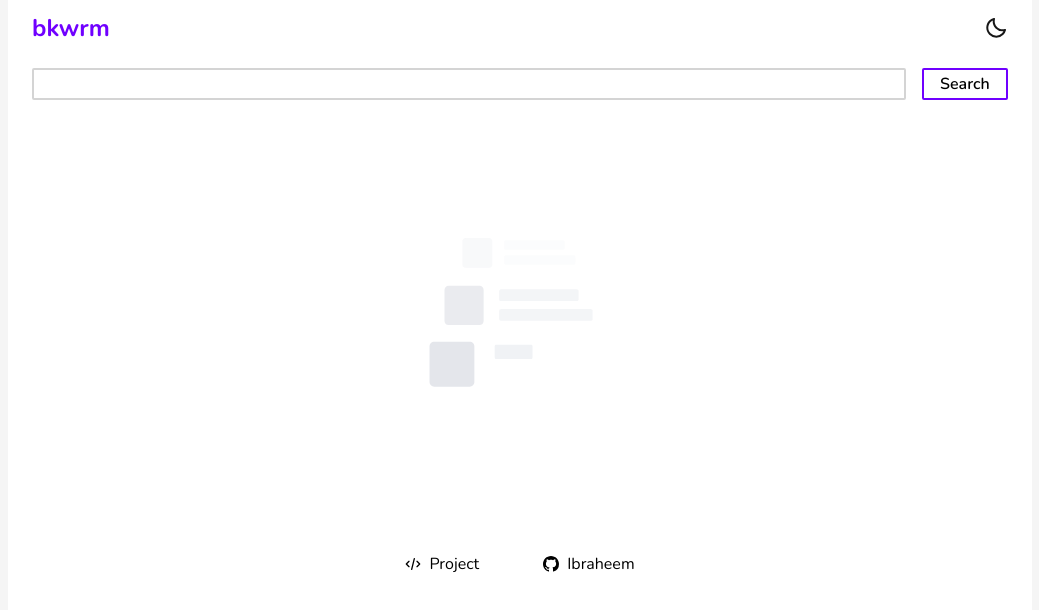
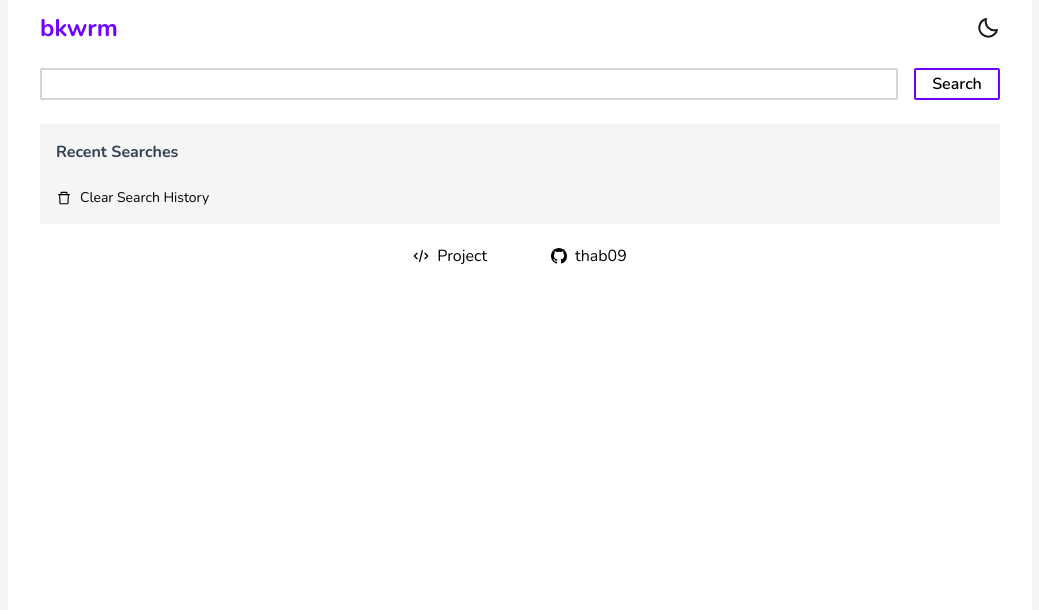
Before and after one commit to Thab09/bkwrm, a React (Vite) app: page / in a window 1280 px wide. Shown: the top 610 px of the page, without its empty margins (120-1159 px from the left). Built offline with nearby package versions, Linux system fonts and the light colour scheme.

Commit message:
added recent searches to home section and added more styling

```diff
--- a/src/App.jsx
+++ b/src/App.jsx
@@ -9,16 +9,16 @@ import Footer from "./components/Footer";
 
 function App() {
   //REFRESH IF TOO LATE, CANT GET IF ERROR
-  //HOME -> RECENT SEARCHES
-  //SHARE PAGE?
+  //SHARE PAGE? !IMPORTANT
   //DIFFERENT SEARCHES
+
   return (
     <div className="min-h-screen font-nunito bg-neutral-100 dark:bg-black">
       <div className="max-w-5xl mx-auto min-h-screen bg-white dark:bg-grey-dark">
         <BrowserRouter>
           <Nav />
           <Search />
-          <main className="mt-8 mx-6 scrollbar">
+          <main className="mt-6 mx-8 scrollbar">
             <Routes>
               <Route path="/" element={<Home />} />
               <Route path="/searched/:search" element={<Searched />} />
--- a/src/components/Card.jsx
+++ b/src/components/Card.jsx
@@ -85,7 +85,7 @@ function Card({ bookObj }) {
                           : bookObj.volumeInfo.imageLinks.thumbnail
                       }
                       alt="cover image of the book"
-                      className="h-44 w-32 rounded-sm"
+                      className="h-44 w-32 rounded-sm border-2 dark:border-none"
                     />
                     <div>
                       <h2 className="text-xl font-semibold leading-6 mb-1 text-gray-900 dark:text-white">
@@ -112,7 +112,7 @@ function Card({ bookObj }) {
                       )}
                     </div>
                   </div>
-                  <p className="text-sm font-normal mt-3">
+                  <p className="text-xs font-normal mt-3">
                     {bookObj.volumeInfo.description
                       ? bookObj.volumeInfo.description
                       : bookObj.volumeInfo.subtitle
--- a/src/components/Footer.jsx
+++ b/src/components/Footer.jsx
@@ -16,7 +16,7 @@ function Footer() {
         onClick={() => window.open("https://github.com/Thab09", "_blank")}
       >
         <BsGithub />
-        <p>Ibraheem</p>
+        <p>thab09</p>
       </div>
     </div>
   );
--- a/src/components/LoadingScreen.jsx
+++ b/src/components/LoadingScreen.jsx
@@ -13,7 +13,7 @@ function LoadingScreen() {
 
   return (
     <div>
-      <Lottie options={defaultOptions} height={400} width={400} />
+      <Lottie options={defaultOptions} />
     </div>
   );
 }
--- a/src/components/Nav.jsx
+++ b/src/components/Nav.jsx
@@ -31,7 +31,7 @@ function Nav() {
   };
 
   return (
-    <nav className="py-3 mb-3 mx-6 sticky inset-x-0 top-0 bg-white dark:bg-grey-dark">
+    <nav className="py-3 mb-3 mx-8 sticky inset-x-0 top-0 bg-white dark:bg-grey-dark">
       <ul>
         <div className="flex text-2xl font-bold items-center justify-between gap-5">
           <Link to={"/"}>
--- a/src/components/Search.jsx
+++ b/src/components/Search.jsx
@@ -9,12 +9,21 @@ function Search() {
   const submitHandler = async (e) => {
     e.preventDefault();
     if (input === "") return;
+
+    const recentSearches = localStorage.getItem("recentSearches");
+    if (recentSearches) {
+      const prevSearches = localStorage.getItem("recentSearches");
+      localStorage.setItem("recentSearches", prevSearches + "," + input);
+    } else {
+      localStorage.setItem("recentSearches", input);
+    }
+
     navigate("/searched/" + input);
-    // setInput("");
+    setInput("");
   };
 
   return (
-    <form onSubmit={submitHandler} className="mx-6">
+    <form onSubmit={submitHandler} className="mx-8">
       <div className="flex gap-2 items-center">
         <input
           onChange={(e) => setInput(e.target.value)}
--- a/src/pages/Home.jsx
+++ b/src/pages/Home.jsx
@@ -1,9 +1,48 @@
-import LoadingScreen from "../components/LoadingScreen";
+import { useEffect, useState } from "react";
+import { AiOutlineDelete } from "react-icons/ai";
+import { useNavigate } from "react-router-dom";
+
 function Home() {
-  //get recent searches
+  const recentSearches = localStorage.getItem("recentSearches");
+  const [searches, setSearches] = useState([]);
+  const navigate = useNavigate();
+
+  const handleClearSearchHistory = () => {
+    localStorage.removeItem("recentSearches");
+    setSearches();
+  };
+
+  useEffect(() => {
+    if (recentSearches) {
+      const prevSearches = localStorage.getItem("recentSearches").split(",");
+      setSearches(prevSearches);
+    }
+  }, []);
+
   return (
-    <div className="">
-      <LoadingScreen />
+    <div className="p-4 bg-neutral-100  dark:bg-neutral-800 rounded-sm">
+      <p className="font-bold mb-1 text-slate-700 dark:text-neutral-100">
+        Recent Searches
+      </p>
+      {searches &&
+        [...searches].reverse().map((search) => {
+          return (
+            <p
+              className="pt-2 text-slate-500 text-sm md:text-base cursor-pointer dark:text-neutral-300 border-b border-slate-200 dark:border-neutral-700"
+              key={Math.random()}
+              onClick={() => navigate("/searched/" + search)}
+            >
+              {search}
+            </p>
+          );
+        })}
+      <div
+        className="flex items-center gap-2 mt-6 cursor-pointer dark:text-neutral-400"
+        onClick={() => handleClearSearchHistory()}
+      >
+        <AiOutlineDelete />
+        <p className="text-sm font-extralight ">Clear Search History</p>
+      </div>
     </div>
   );
 }
```
